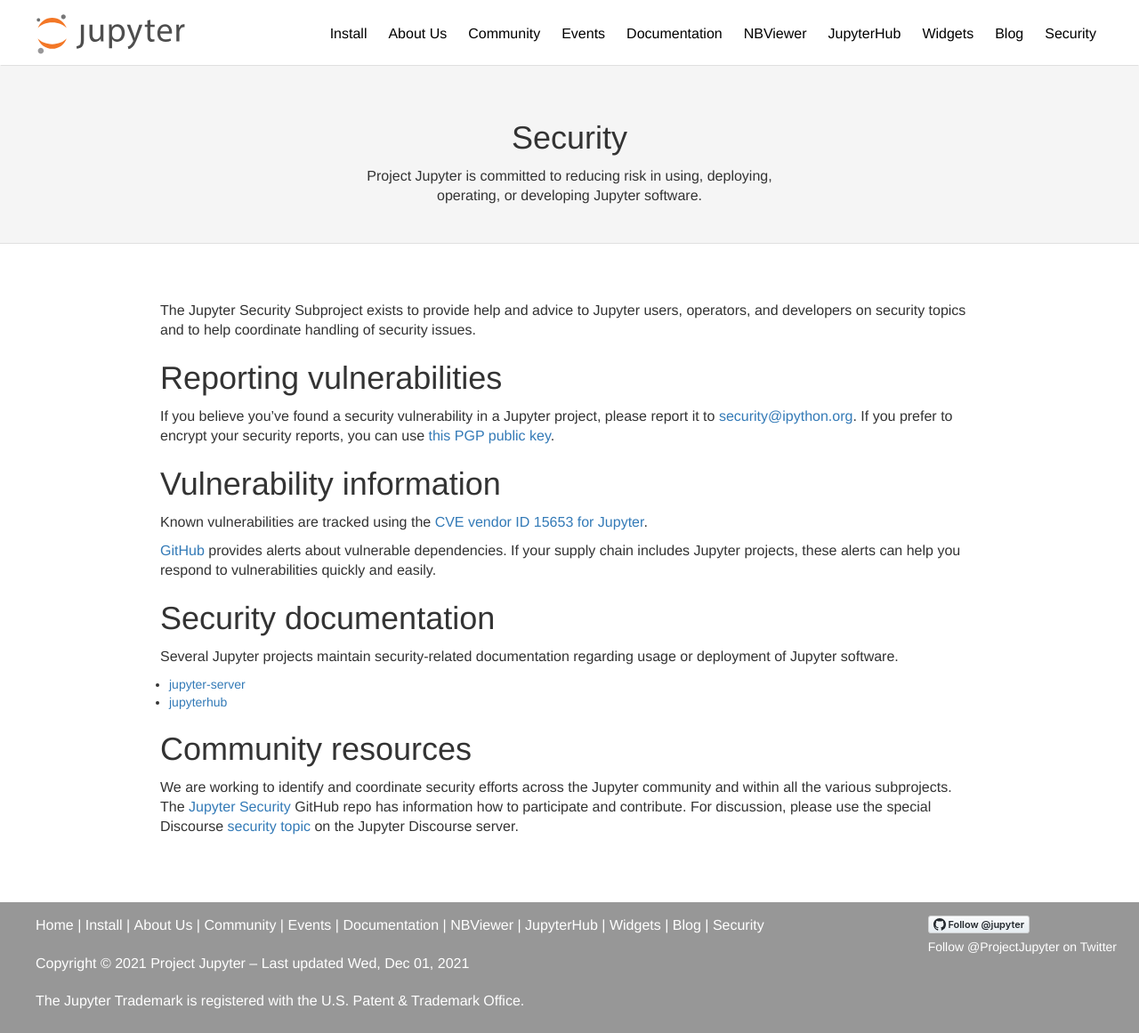
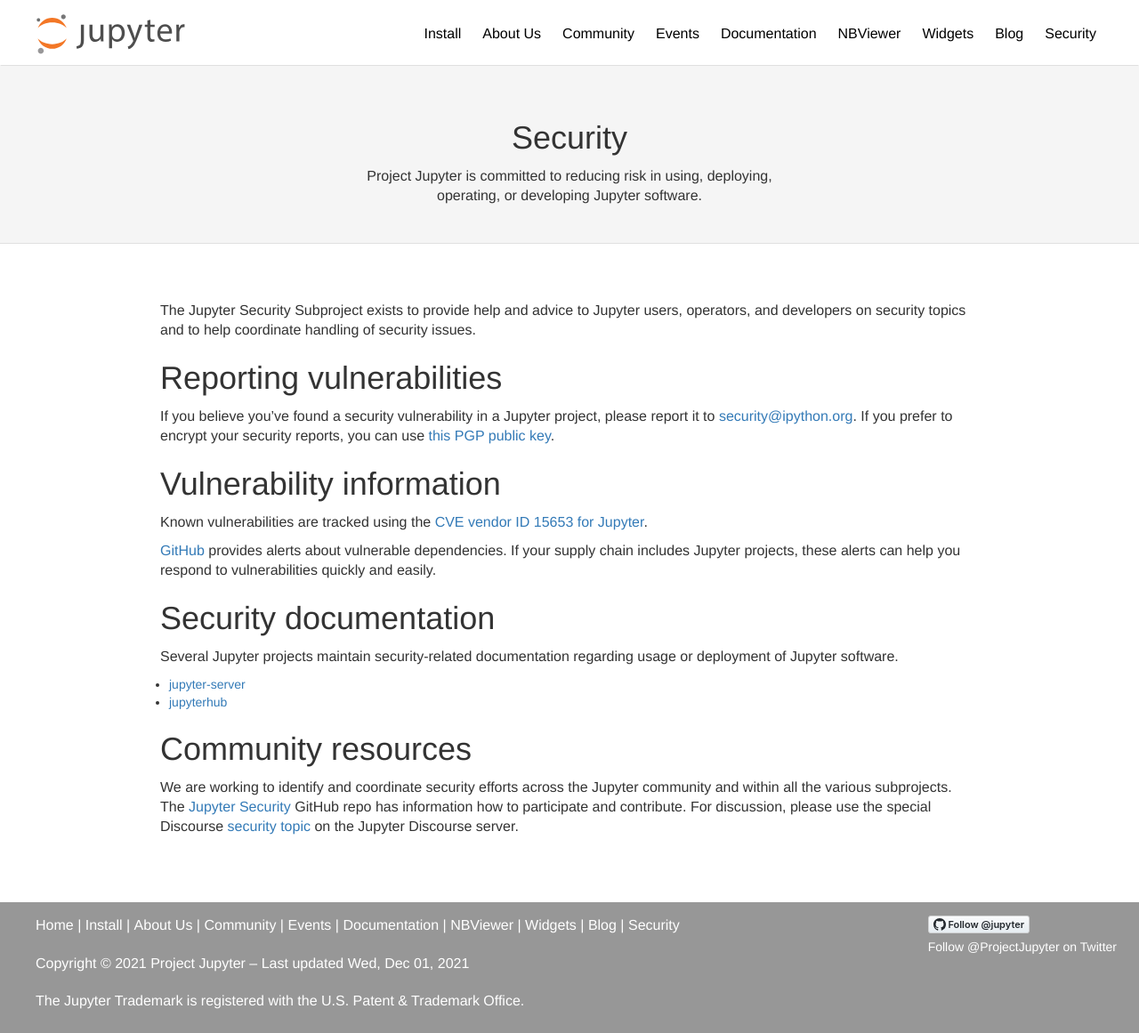
Before and after one commit to jupyter/jupyter.github.io, a Jekyll site: the page built from security.md, in a window 1280 px wide and 1161 px high. Shown: the whole window at 89% size. Built offline with Jekyll 4.4.1, drawn with Linux system fonts in a browser that asks for light colours.

Commit message:
Cut JupyterHub from the nav

```diff
--- a/_data/nav.yml
+++ b/_data/nav.yml
@@ -10,7 +10,6 @@
     - title: NBViewer
       url: https://nbviewer.jupyter.org
       newpage: true
-    - JupyterHub
     - Widgets
     - title: Blog
       url: https://blog.jupyter.org
--- a/index.html
+++ b/index.html
@@ -153,7 +153,7 @@
                 </div>
             </div>
             <div class="col-md-12" style="text-align: center; margin-top: 24px;">
-                <a class="orange-button" href="https://jupyterhub.readthedocs.io/en/stable/">Learn more about JupyterHub</a>
+                <a class="orange-button" href="/hub">Learn more about JupyterHub</a>
             </div>
             </div>
         </div>
```
